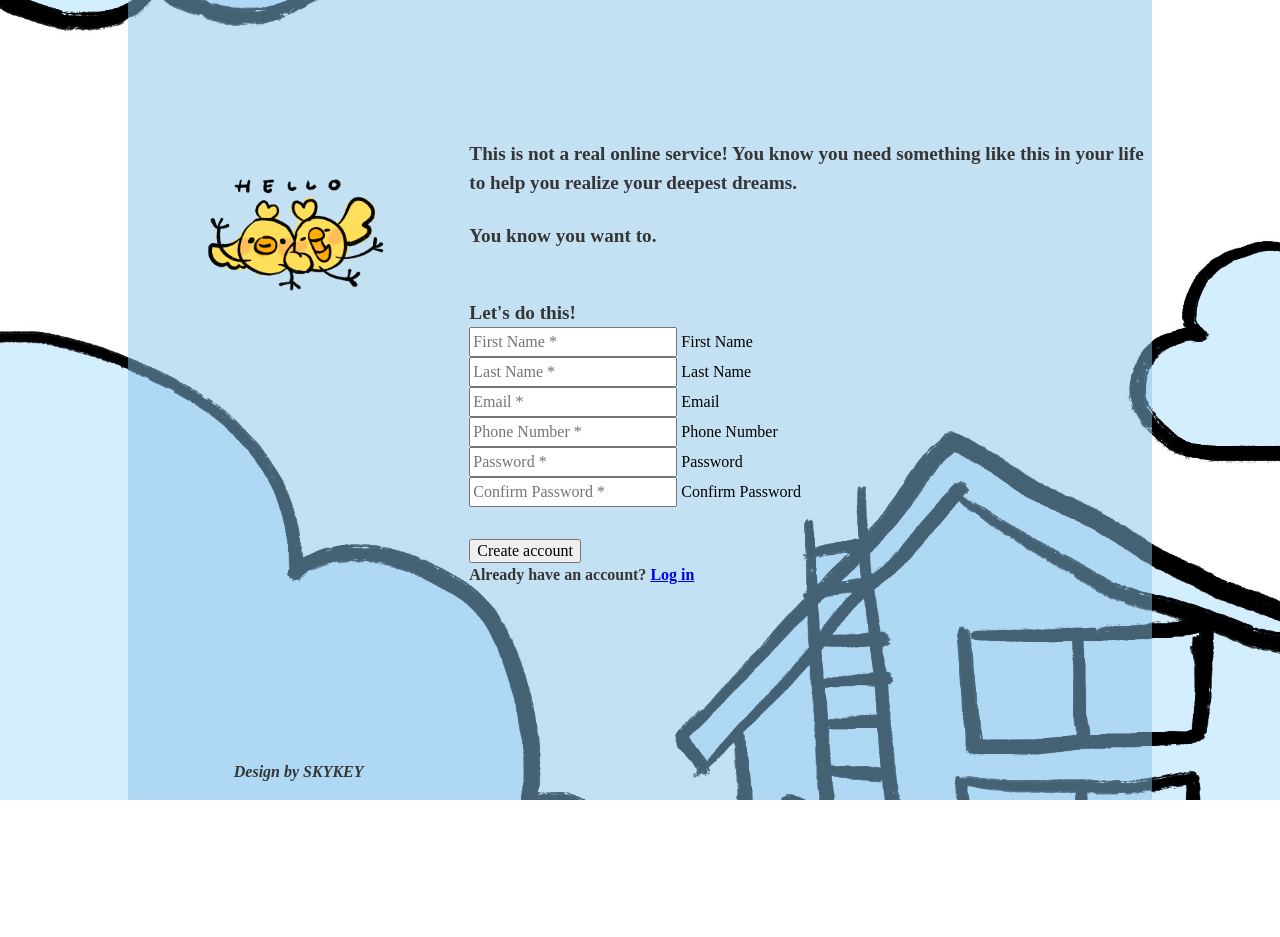
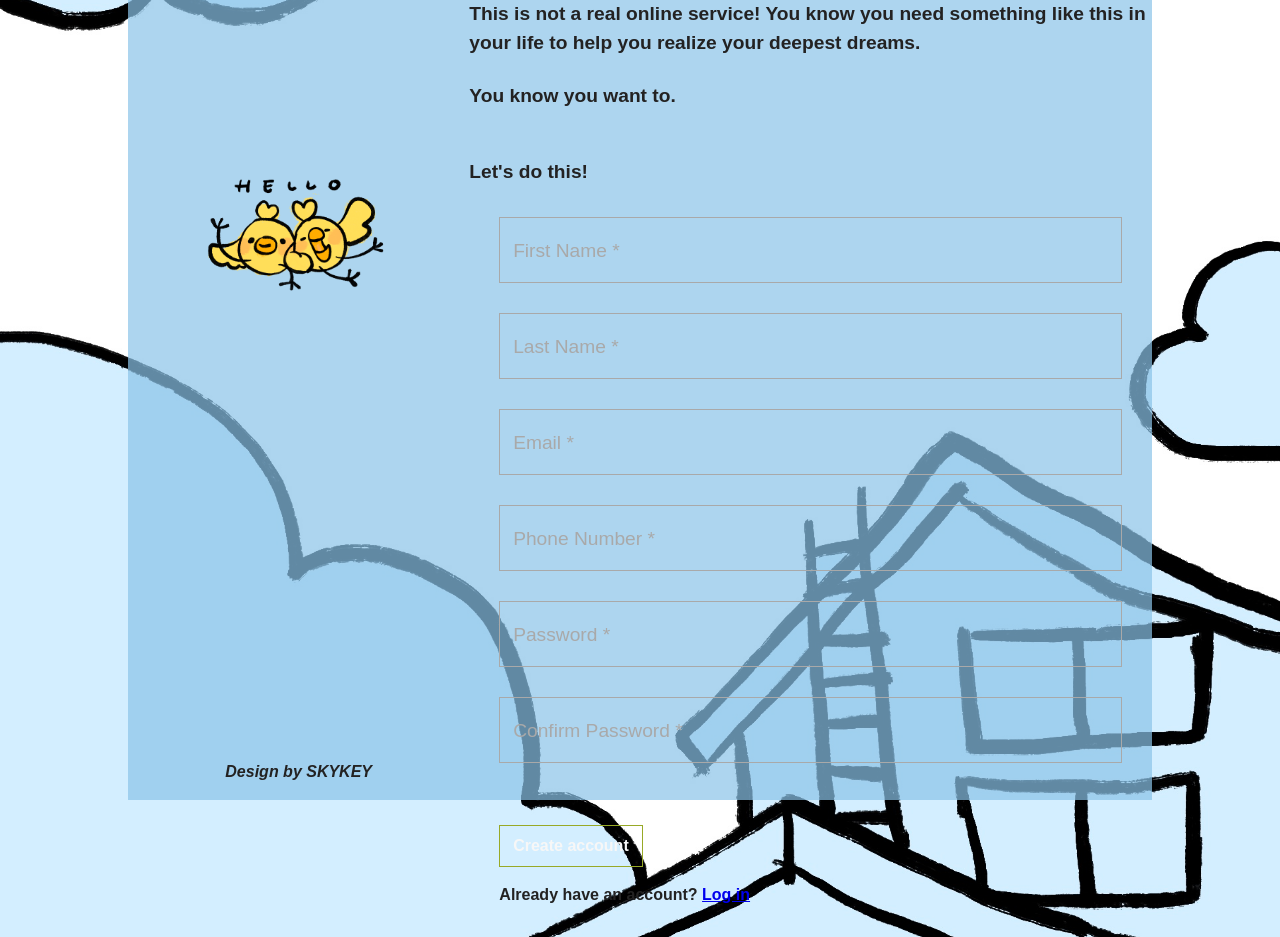
Before and after one commit to happysonsad/Sign-up-Form, a plain HTML site: page index.html in a window 1280 px wide. Before the commit the page ends 800 px from the top, so only its background shows below. Drawn offline with Linux system fonts and the light colour scheme.

Commit message:
-featured animation for invalid and valid visionable message -made the layout to be flex column that is more clear -need to fine-tune the mix & match of the color

```diff
--- a/index.html
+++ b/index.html
@@ -34,54 +34,60 @@
                 <p>Let's do this!</p>
 
                 <form action="#" method="get" class="sign-up-form">
-                    <div>
+                    <div class="sign-up-form-first-name">
                         <input type="text"
                         id="first-name"
                         name="first-name" value=""
                         placeholder="First Name *"
                         pattern="^[^0-9]+$"
                         maxlength="200" required>
-                        <label for="first-name" data-help="Take it easy!">First Name</label>
+                        <label for="first-name"
+                        data-help="Take it easy!">First Name</label>
                     </div>
 
-                    <div>
+                    <div class="sign-up-form-last-name">
                         <input type="text"
                         id="last-name"
                         name="last-name" value=""
                         placeholder="Last Name *"
+                        pattern="^[^0-9]+$"
                         maxlength="200" required>
-                        <label for="last-name">Last Name</label>
+                        <label for="last-name"
+                        data-help="Take it easy!">Last Name</label>
                     </div>
 
-                    <div>
+                    <div class="sign-up-form-email">
                         <input type="email"
                         id="email"
                         name="email"
                         value=""
                         placeholder="Email *"
                         maxlength="100" required>
-                        <label for="email">Email</label>
+                        <label for="email" data-help="XXX@XXX.com">Email</label>
                     </div>
 
-                    <div>
+                    <div class="sign-up-form-phone-nunber">
                         <input type="tel" id="phone-number" name="phone-number" value=""
                         placeholder="Phone Number *"
                         maxlength="20" required>
-                        <label for="phone-number">Phone Number</label>
+                        <label for="phone-number"
+                        data-help="please enter your country code :D">Phone Number</label>
                     </div>
 
-                    <div>
+                    <div class="sign-up-form-password">
                         <input type="password" id="password" name="password" value=""
                         placeholder="Password *"
                         maxlength="15" required>
-                        <label for="password">Password</label>
+                        <label for="password"
+                        data-help="be careful of caps lock :D">Password</label>
                     </div>
 
-                    <div>
+                    <div class="sign-up-form-confirm-password">
                         <input type="password" id="confirm-password" name="confirm-password" value=""
                         placeholder="Confirm Password *"
                         maxlength="15" required>
-                        <label for="confirm-password">Confirm Password</label>
+                        <label for="confirm-password"
+                        data-help="be careful of caps lock :D">Confirm Password</label>
                     </div>
                 <div class="form-submit">
                     <div class="create-acc">
--- a/style.css
+++ b/style.css
@@ -14,6 +14,7 @@
 body {
     line-height: 1.5;
     -webkit-font-smoothing: antialiased;
+    font-family: fantasy, Arial, sans-serif, 'Lucida Grande', 'Lucida Sans', Arial, sans-serif
 }
 
 img, picture, video, canvas, svg {
@@ -43,9 +44,15 @@ body {
 }
 
 :root {
-    --text-color-black: #353535;
-    --text-color-white: #f4f4f4;
-    --transparent-bg-color: rgba(138, 196, 233, 0.5);
+    --color-black: #232222;
+    --color-white: #f7f7f7;
+    --color-blue: #2f8ccc;
+    --color-lightBlue: #acced9;
+    --color-invalid-red: #e3636f;
+    --transparent-invalid-red: rgba(227, 99, 111, 0.25);
+    --color-valid-green: #98a927;
+    --transparent-valid-green: rgba(152, 169, 39, 0.25);
+    --transparent-bg-color: rgba(138, 196, 233, .7);
 }
 
 .picture-section {
@@ -76,8 +83,8 @@ body {
 }
 
 .picture-footer {
-    color: var(--text-color-black);
-    font-weight: bold;
+    color: var(--color-black);
+    font-weight: bolder;
     font-style: italic;
     margin-bottom: 1rem;
 }
@@ -89,6 +96,7 @@ body {
     justify-content: flex-end;
     margin-bottom: 3rem;
 }
+
 
 .form-container {
     display: flex;
@@ -102,12 +110,197 @@ body {
 
 .disclaimer,
 .form-container > p {
-    color: var(--text-color-black);
+    color: var(--color-black);
     font-size: 1.2rem;
     font-weight: bolder;
 }
 
+
+.sign-up-form {
+    display: flex;
+    flex-wrap: wrap;
+
+}
+
+.form-submit,
+[class^="sign-up-form"] {
+    position: relative;
+    min-height: 1px;
+    padding: 15px;
+    width: 100%;
+    max-width: 100%;
+}
+
 .reminder-message {
-    font-weight: bold;
-    color: var(--text-color-black);
+    font-weight: bolder;
+    color: var(--color-black);
 }
+
+button, input, select {
+    font-size: 100%;
+    margin: 0;
+    max-width: 100%;
+    vertical-align: baseline;
+}
+
+input {
+    outline: none;
+}
+
+.sign-up-form input[type="text"],
+.sign-up-form input[type="email"],
+.sign-up-form input[type="tel"],
+.sign-up-form input[type="password"] {
+    background-color: var(--color-white);
+    border: 1px solid var(--color-black);
+    padding: 1.2rem 0.8rem 1rem;
+    font-size: 1.2rem;
+}
+
+input[type="text"],
+input[type="email"],
+input[type="tel"],
+input[type="password"] {
+    background-color: var(--color-white);
+    border: 1px solid var(--color-black);
+    padding: 1.2rem 0.8rem 1rem;
+    font-size: 1.2rem;
+    width: 100%;
+    transition: all 0.5s ease-in-out;
+}
+
+:focus {
+    outline: 0;
+}
+
+input[type="text"]:focus,
+input[type="email"]:focus,
+input[type="tel"]:focus,
+input[type="password"]:focus {
+    background-color: var(--color-lightBlue);
+}
+
+/* animation */
+@keyframes silo-fade {
+    0% {
+        opacity: 0;
+        -webkit-transform: translateY(-1.4em);
+        -moz-transform: translateY(-1.4em);
+        -ms-transform: translateY(-1.4em);
+        -o-transform: translateY(-1.4em);
+        transform: translateY(-1.4em);
+    }
+    100% {
+        opacity: 1;
+        -webkit-transform: translateY(0);
+        -moz-transform: translateY(0);
+        -ms-transform: translateY(0);
+        -o-transform: translateY(0);
+        transform: translateY(0);
+    }
+}
+
+@keyframes silo-help {
+    0% {
+        opacity: 0;
+    }
+    4% {
+        opacity: 0;
+    }
+    5% {
+        opacity: 1;
+    }
+    100% {
+        opacity: 1;
+    }
+}
+
+/* Label styles */
+.sign-up-form label {
+    padding: 5px 0;
+    font-size: 14px;
+    font-size: 0.75rem;
+    display: none;
+    position: absolute;
+    top: 15px;
+    left: 26px;
+    color: var(--color-blue);
+    -webkit-animation: silo-fade 0.2s;
+    -moz-animation: silo-fade 0.2s;
+    animation: silo-fade 0.2s;
+    max-width: 80%;
+}
+
+.sign-up-form input:focus +label,
+.sign-up-form input[required]:valid + label,
+.sign-up-form input:not(:placeholder-shown) + label {
+    display: block;
+}
+
+.sign-up-form input:invalid {
+    border: 1px solid var(--color-invalid-red);
+    background-color: var(--transparent-invalid-red)
+}
+
+.sign-up-form input:invalid {
+    border-color: transparent;
+    border: 1px solid var(--color-invalid-red);
+}
+
+.sign-up-form input:invalid + label {
+    color: var(--color-invalid-red);
+}
+
+.sign-up-form input:focus:invalid + label::after {
+    content: " (" attr(data-help) ")";
+    animation: silo-help 100s;
+}
+
+.sign-up-form input:invalid + label::after {
+    content: " (" attr(data-help) ")";
+}
+
+.sign-up-form input:valid {
+    border: 1px solid var(--color-valid-green);
+    background-color: var(--transparent-valid-green);
+}
+
+.sign-up-form input:focus:valid {
+    border: 1px solid var(--color-valid-green);
+    background-color: transparent;
+}
+
+.sign-up-form input:valid +label {
+    color: var(--color-valid-green);
+}
+
+.sign-up-form input:placeholder-shown {
+    background-color: transparent;
+    border: 1px solid #a9a9a9;
+}
+
+.sign-up-form input::placeholder {
+    color: #a9a9a9;
+}
+
+.sign-up-form input:focus::placeholder {
+    background: transparent;
+}
+
+.form-submit input[type="submit"] {
+    background-color: transparent;
+    border: 1px solid var(--color-valid-green);
+    color: var(--color-white);
+    padding: 0.5rem 0.8rem;
+    font-weight: bolder;
+    font-size: 1rem;
+    cursor: pointer;
+    margin-bottom: 1rem;
+}
+
+.form-submit input[type="submit"]:hover {
+    background-color: transparent;
+    color: var(--color-black);
+    border-radius: 10px;
+    border: var(--color-blue) 2px solid;
+}
```
